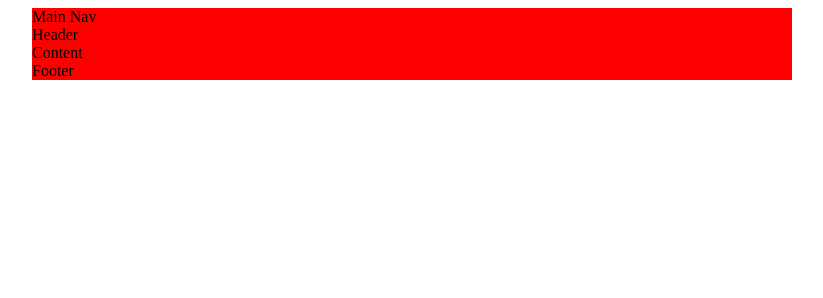
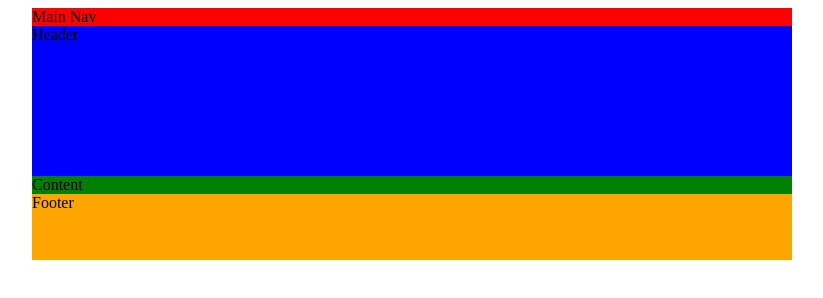
Before and after one commit to SitiKamila88/Latihan_bisdig, a plain HTML site: page index2.html in a window 1280 px wide. Shown: the whole page, without its empty margins (228-1051 px from the left). Drawn offline with Linux system fonts and the light colour scheme.

Commit message:
latihan index 2

```diff
--- a/style.css
+++ b/style.css
@@ -7,5 +7,17 @@ font-size: 8pt
 #page-container {
     width: 760px;
     margin: auto;
-    background: red;
+    background:red;
 }
+
+#header {
+background: blue;
+height: 150px;
+}
+#content {
+background: green;
+}
+#footer {
+background: orange;
+height: 66px;
+}
```
